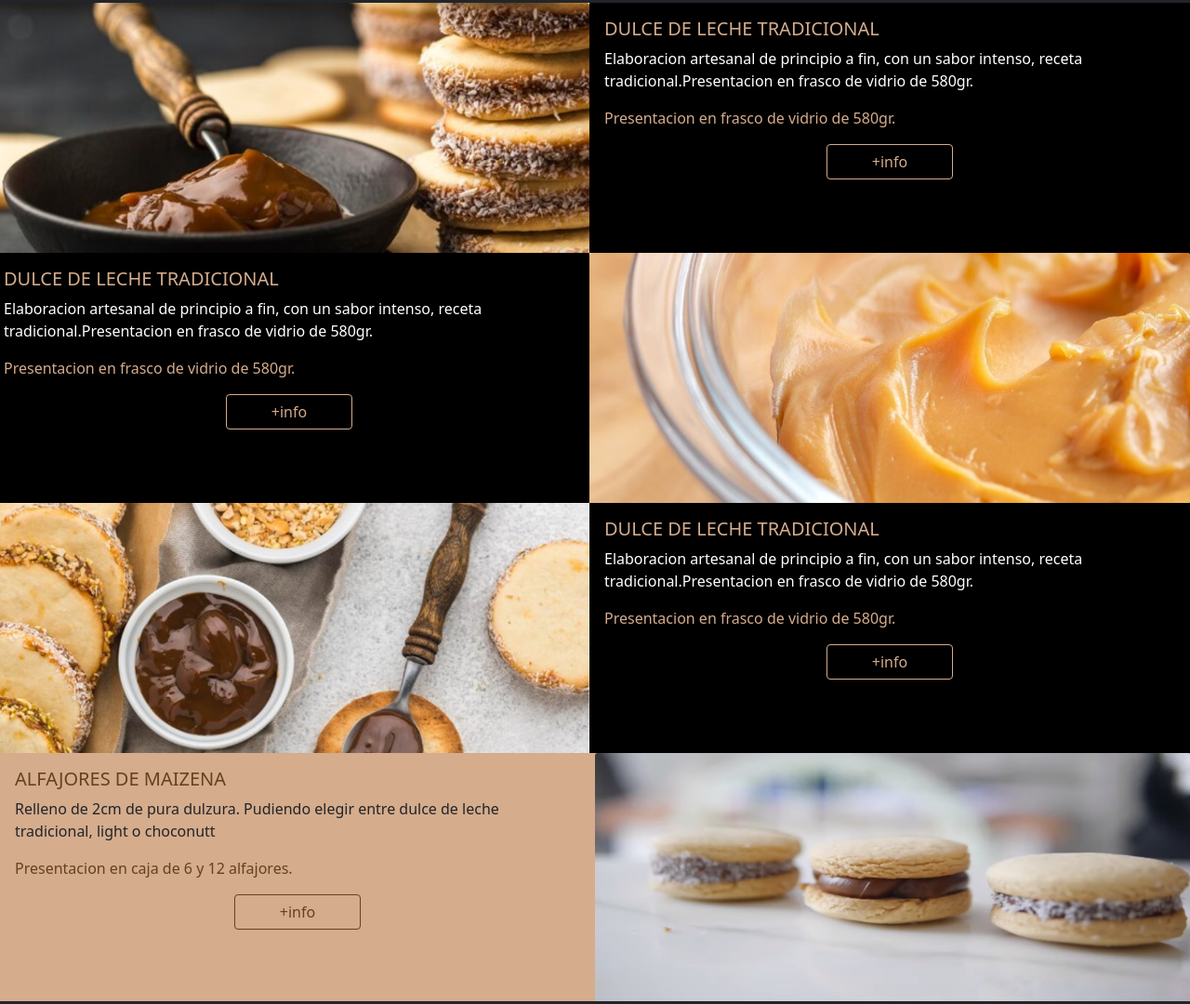
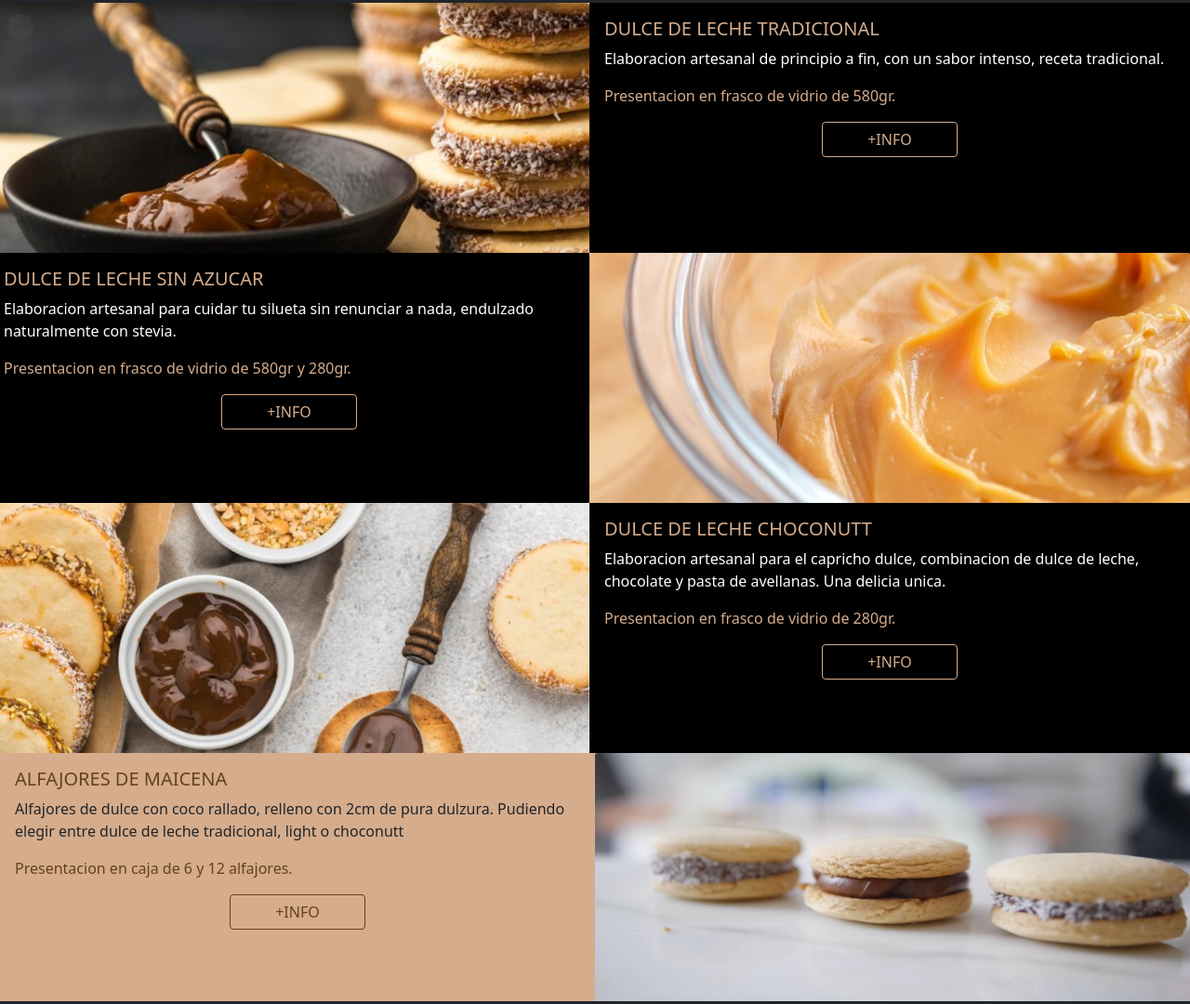
Before and after one commit to MatiBravo47/Humaya, a plain HTML site: page index.html in a window 1280 px wide. Shown: the part 569-1649 px from the top of the page at 93% size. Drawn offline with nearby package versions, Linux system fonts and the light colour scheme.

Commit message:
change text

```diff
--- a/index.html
+++ b/index.html
@@ -59,12 +59,12 @@
           </div>
           <div class="card-body bg-black col-md-6 text-pink">
             <h5 class="card-title">DULCE DE LECHE TRADICIONAL</h5>
-            <p class="card-text text-white">Elaboracion artesanal de principio a fin, con un sabor intenso, receta tradicional.Presentacion en frasco de vidrio de 580gr.</p>
+            <p class="card-text text-white">Elaboracion artesanal de principio a fin, con un sabor intenso, receta tradicional.</p>
             <p class="card-text">
               Presentacion en frasco de vidrio de 580gr.
             </p>
             <div class="d-flex justify-content-center">
-              <a href="#" class="btn btn-primary px-5">+info</a>
+              <a href="#" class="btn btn-primary px-5">+INFO</a>
             </div>
           </div>
         </div>
@@ -75,13 +75,13 @@
             <img src="./img/Productos/Producto2.png" class="card-img-top" alt="...">
           </div>
           <div class="card-body bg-black col-12 col-md-6 text-pink">
-            <h5 class="card-title">DULCE DE LECHE TRADICIONAL</h5>
-            <p class="card-text text-white ">Elaboracion artesanal de principio a fin, con un sabor intenso, receta tradicional.Presentacion en frasco de vidrio de 580gr.</p>
+            <h5 class="card-title">DULCE DE LECHE SIN AZUCAR</h5>
+            <p class="card-text text-white ">Elaboracion artesanal para cuidar tu silueta sin renunciar a nada, endulzado naturalmente con stevia.</p>
             <p class="card-text">
-              Presentacion en frasco de vidrio de 580gr.
+              Presentacion en frasco de vidrio de 580gr y 280gr.
             </p>
             <div class="d-flex justify-content-center">
-              <a href="#" class="btn btn-primary px-5">+info</a>
+              <a href="#" class="btn btn-primary px-5">+INFO</a>
             </div>
           </div>
         </div>
@@ -92,13 +92,13 @@
             <img src="./img/Productos/Producto3.png" class="card-img-top" alt="...">
           </div>
           <div class="card-body bg-black col-md-6 text-pink">
-            <h5 class="card-title">DULCE DE LECHE TRADICIONAL</h5>
-            <p class="card-text text-white">Elaboracion artesanal de principio a fin, con un sabor intenso, receta tradicional.Presentacion en frasco de vidrio de 580gr.</p>
+            <h5 class="card-title">DULCE DE LECHE CHOCONUTT</h5>
+            <p class="card-text text-white">Elaboracion artesanal para el capricho dulce, combinacion de dulce de leche, chocolate y pasta de avellanas. Una delicia unica.</p>
             <p class="card-text">
-              Presentacion en frasco de vidrio de 580gr.
+              Presentacion en frasco de vidrio de 280gr.
             </p>
             <div class="d-flex justify-content-center">
-              <a href="#" class="btn btn-primary px-5">+info</a>
+              <a href="#" class="btn btn-primary px-5">+INFO</a>
             </div>
           </div>
         </div>
@@ -110,13 +110,13 @@
           </div>
           <div class="col-12 col-md-6">
             <div class="card-body">
-              <h5 class="card-title text-brown">ALFAJORES DE MAIZENA</h5>
-              <p class="card-text">Relleno de 2cm de pura dulzura. Pudiendo elegir entre dulce de leche tradicional, light o choconutt</p>
+              <h5 class="card-title text-brown">ALFAJORES DE MAICENA</h5>
+              <p class="card-text">Alfajores de dulce con coco rallado, relleno con 2cm de pura dulzura. Pudiendo elegir entre dulce de leche tradicional, light o choconutt</p>
               <p class="card-text text-brown">
                 Presentacion en caja de 6 y 12 alfajores.
               </p>
               <div class="d-flex justify-content-center">
-                <a href="#" class="btn btn-secondary px-5">+info</a>
+                <a href="#" class="btn btn-secondary px-5">+INFO</a>
               </div>
             </div>
           </div>
@@ -154,7 +154,7 @@
               <h5 class="card-title text-center text-brown">CONITOS</h5>
               <p class="card-text card-text-rosa">Una deliciosa opcion para acompaniar las meriendas, ese antojo de media noche o compartir con tus amigos.</p>
               <div class="d-flex justify-content-center">
-                <button type="button" class="btn btn-secondary">Preparacion</button>
+                <button type="button" class="btn btn-secondary">PREPARACION</button>
               </div>
             </div>
           </section>
@@ -164,7 +164,7 @@
               <h5 class="card-title text-center text-brown">PEPAS</h5>
               <p class="card-text card-text-rosa">Las galletitas mas tiernas y ricas, rellenas de dulce de leche, ideales para el mate y la hora del te.</p>
               <div class="d-flex justify-content-center">
-                <button type="button" class="btn btn-secondary">Preparacion</button>
+                <button type="button" class="btn btn-secondary">PREPARACION</button>
               </div>
             </div>
           </section>
@@ -172,9 +172,9 @@
             <img src="./img/Productos/Producto1.png" class="card-img-top" alt="...">
             <div class="card-body">
               <h5 class="card-title text-center text-brown">TORTA NUTT</h5>
-              <p class="card-text card-text-rosa">La torta de tres capas mas sabrosa del mundo, combina una base de vainilla, dulce de leche y cubierta de choconutt</p>
+              <p class="card-text card-text-rosa">La torta de tres capas mas sabrosa del mundo, combina una base de vainilla, dulce de leche y cubierta de choconutt.</p>
               <div class="d-flex justify-content-center">
-                <button type="button" class="btn btn-secondary">Preparacion</button>
+                <button type="button" class="btn btn-secondary">PREPARACION</button>
               </div>
             </div>
           </section>
@@ -240,7 +240,7 @@
       </section>
       <section class="col-6 col-md-2">
         <h5 class="text-pink text-center mt-5">UBICACION</h5>
-        <p class="text-white text-center">Monto de oca 2356, CABA</p>
+        <p class="text-white text-center">Montes de Oca 2356, CABA</p>
         <div class="d-flex justify-content-center">
           <iframe src="https://www.google.com/maps/embed?pb=!1m18!1m12!1m3!1d3282.5295503125385!2d-58.37417559999999!3d-34.6413271!2m3!1f0!2f0!3f0!3m2!1i1024!2i768!4f13.1!3m3!1m2!1s0x95bccb4c8ba34523%3A0x3036a22f0aed209f!2sAv.%20Montes%20de%20Oca%2C%20Buenos%20Aires!5e0!3m2!1sen!2sar!4v1662503946094!5m2!1sen!2sar"
             width="200" height="150" style="border:0; filter: invert(90%)" allowfullscreen="" loading="lazy" referrerpolicy="no-referrer-when-downgrade"></iframe>
```
